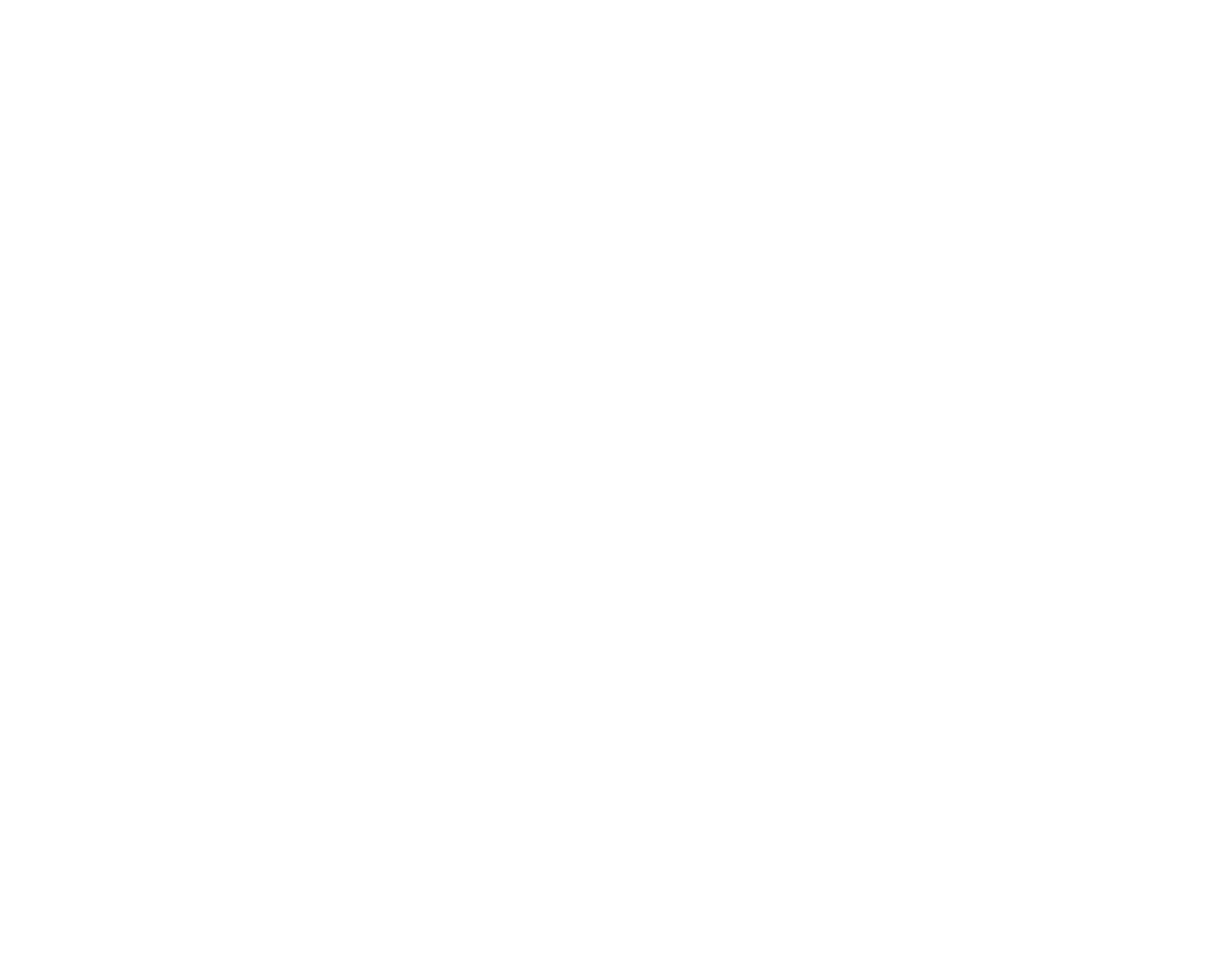
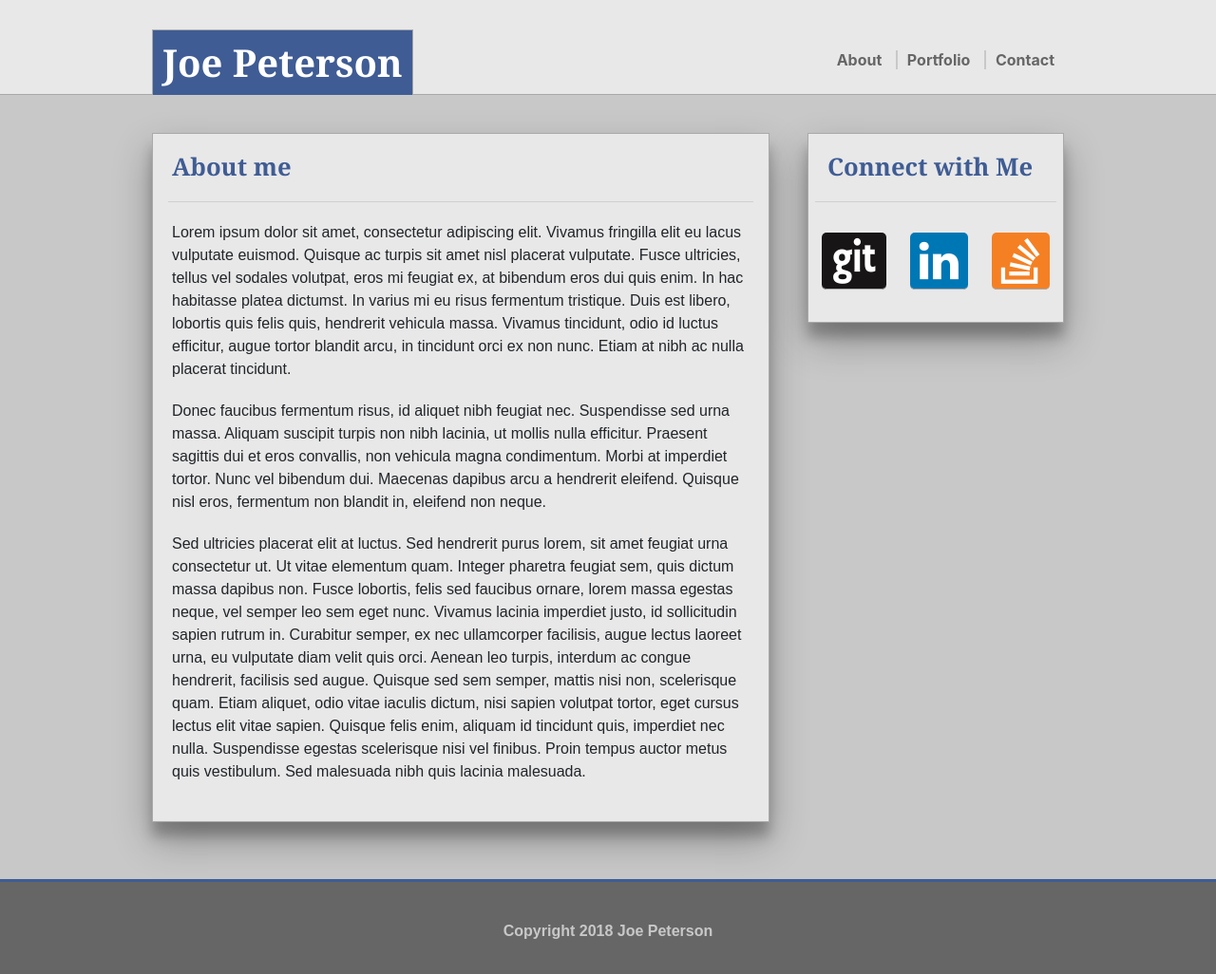
Before and after one commit to petejos80/Basic-Portfolio, a plain HTML site: page contact.html in a window 1280 px wide. Shown: the whole page at 95% size. Before the commit the page ends 800 px from the top, so only its background shows below. Drawn offline with nearby package versions, Linux system fonts and the light colour scheme.

Commit message:
Added two new files - portfolio and contact

```diff
--- a/contact.html
+++ b/contact.html
@@ -0,0 +1,59 @@
+<!DOCTYPE html>
+<html lang="en">
+<head>
+    <meta charset="UTF-8">
+    <meta name="viewport" content="width=device-width, initial-scale=1.0">
+    <meta http-equiv="X-UA-Compatible" content="ie=edge">
+
+    <title>New Document</title>
+
+    <!--Stylesheet-->
+    <link rel="stylesheet" type="text/css" href="./assets/css/normalize.css">
+    <link rel="stylesheet" type="text/css" href="https://maxcdn.bootstrapcdn.com/bootstrap/4.0.0/css/bootstrap.min.css">
+    <link rel="stylesheet" type="text/css" href="./assets/css/style.css">
+    <link rel="stylesheet" type="text/css" href="https://maxcdn.bootstrapcdn.com/font-awesome/4.7.0/css/font-awesome.min.css">
+
+<body>
+
+    <header>
+        <div class="header-container">
+            <h1 class="headerh1">Joe Peterson</h1>
+            <nav>
+                <ul>
+                    <li><a class="nobordera" href="./index.html">About</a></li>
+                    <li><a href="./portfolio.html">Portfolio</a></li>
+                    <li><a href="./contact.html">Contact</a></li>
+                </ul>
+            </nav>
+        </div>
+    </header>
+
+    <main>
+        <div class="main-container">
+                <div class="row">
+                        <div class="column1" style="background-color:#aaa;">
+                            <h2>About me</h2>
+                            <hr>
+                            <p>Lorem ipsum dolor sit amet, consectetur adipiscing elit. Vivamus fringilla elit eu lacus vulputate euismod. Quisque ac turpis sit amet nisl placerat vulputate. Fusce ultricies, tellus vel sodales volutpat, eros mi feugiat ex, at bibendum eros dui quis enim. In hac habitasse platea dictumst. In varius mi eu risus fermentum tristique. Duis est libero, lobortis quis felis quis, hendrerit vehicula massa. Vivamus tincidunt, odio id luctus efficitur, augue tortor blandit arcu, in tincidunt orci ex non nunc. Etiam at nibh ac nulla placerat tincidunt.</p>
+
+                            <p>Donec faucibus fermentum risus, id aliquet nibh feugiat nec. Suspendisse sed urna massa. Aliquam suscipit turpis non nibh lacinia, ut mollis nulla efficitur. Praesent sagittis dui et eros convallis, non vehicula magna condimentum. Morbi at imperdiet tortor. Nunc vel bibendum dui. Maecenas dapibus arcu a hendrerit eleifend. Quisque nisl eros, fermentum non blandit in, eleifend non neque.</p>
+
+                            <p>Sed ultricies placerat elit at luctus. Sed hendrerit purus lorem, sit amet feugiat urna consectetur ut. Ut vitae elementum quam. Integer pharetra feugiat sem, quis dictum massa dapibus non. Fusce lobortis, felis sed faucibus ornare, lorem massa egestas neque, vel semper leo sem eget nunc. Vivamus lacinia imperdiet justo, id sollicitudin sapien rutrum in. Curabitur semper, ex nec ullamcorper facilisis, augue lectus laoreet urna, eu vulputate diam velit quis orci. Aenean leo turpis, interdum ac congue hendrerit, facilisis sed augue. Quisque sed sem semper, mattis nisi non, scelerisque quam. Etiam aliquet, odio vitae iaculis dictum, nisi sapien volutpat tortor, eget cursus lectus elit vitae sapien. Quisque felis enim, aliquam id tincidunt quis, imperdiet nec nulla. Suspendisse egestas scelerisque nisi vel finibus. Proin tempus auctor metus quis vestibulum. Sed malesuada nibh quis lacinia malesuada.</p>
+                        </div>
+                        <div class="column2" style="background-color:#bbb;">
+                            <h2>Connect with Me</h2>
+                            <hr>
+                            <div style="text-align: center" class="socialicons">
+                                    <a href="#" class="git" target="_blank" rel="nofollow"><i class="fa fa-git" aria-hidden="true"></i></a>
+                                    <a href="#" class="linkedin" target="_blank" rel="nofollow"><i class="fa fa-linkedin" aria-hidden="true"></i></a>
+                                    <a href="#" class="stackoverflow" target="_blank" rel="nofollow"><i class="fa fa-stack-overflow" aria-hidden="true"></i></a>
+                            </div>
+                        </div>
+                    </div>
+        </div>
+    </main>
+    <footer>
+            <p class="footerp">Copyright 2018 Joe Peterson</p>
+    </footer>
+
+</body>
```
Also changed, not shown: index.html (+2 -2 lines).
